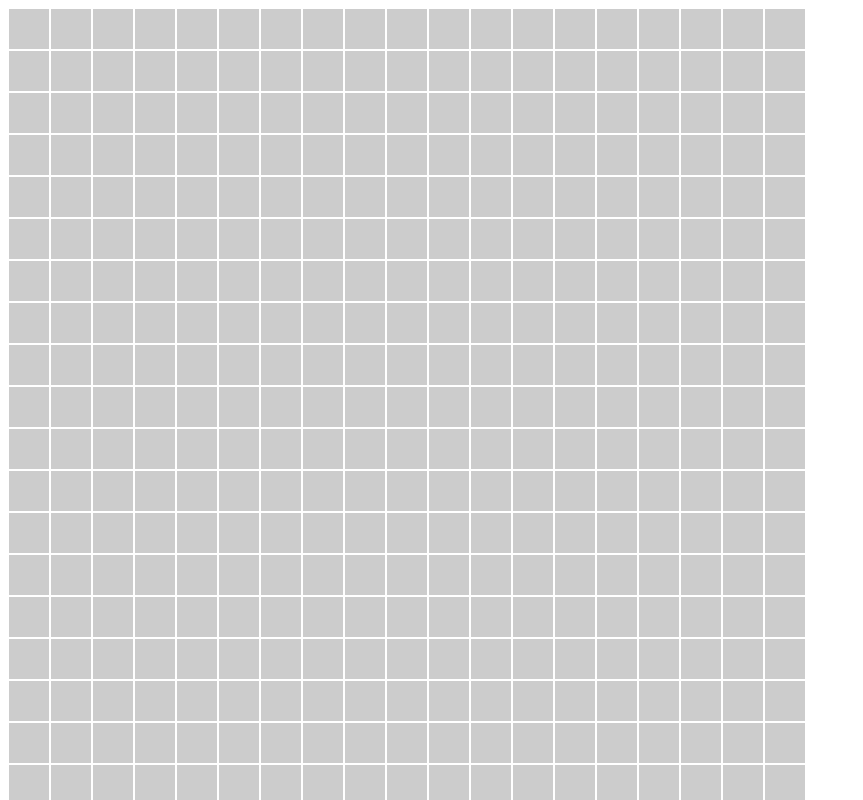
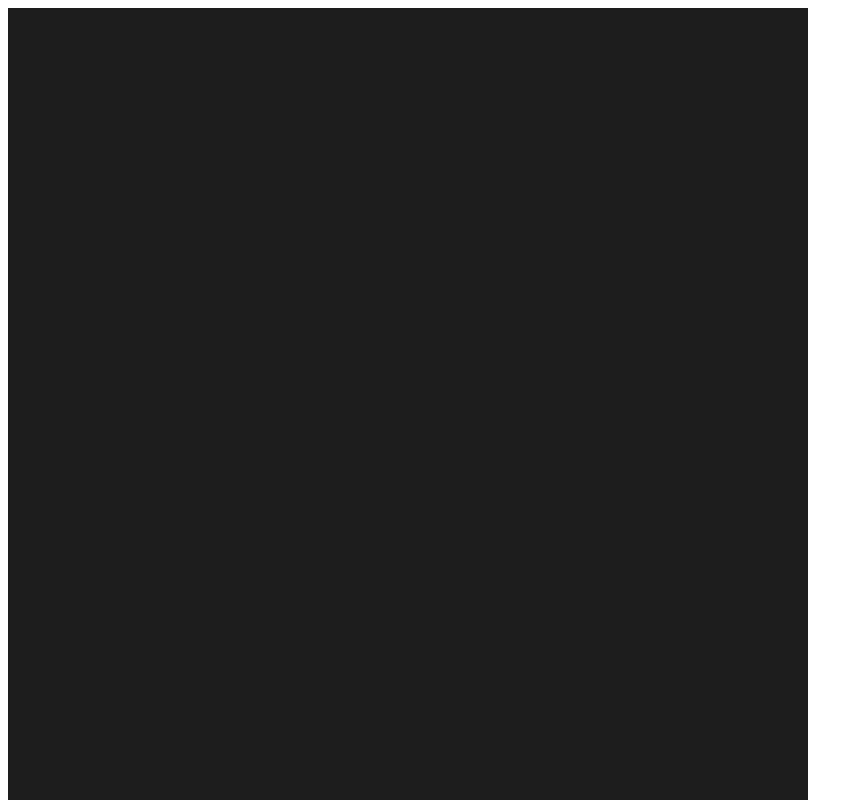
Before and after one commit to acciojob/Color-board-hemant0933, a website: page main.html in a window 1280 px wide. Shown: the top 800 px of the page, without its empty margins (0-863 px from the left). Drawn offline with Linux system fonts and the light colour scheme.

Commit message:
changes color

```diff
--- a/script.js
+++ b/script.js
@@ -12,7 +12,7 @@
 
       square.addEventListener('mouseout', function() {
         setTimeout(function() {
-          square.style.backgroundColor = '#ccc';
+          square.style.backgroundColor = 'rgb(29,29,29)';
         }, 1000);
       });
     }
--- a/styles.css
+++ b/styles.css
@@ -3,6 +3,7 @@
     display: flex;
     flex-wrap: wrap;
     width: 800px;
+    background-color: rgb(29,29,29);
     height: 100%;
   }
 
@@ -10,7 +11,7 @@
     width: 40px;
     height: 40px;
     margin: 1px;
-    background-color: #ccc;
+    background-color: rgb(29,29,29);
     transition: background-color 0.5s;
   }
 .square:hover {
```
